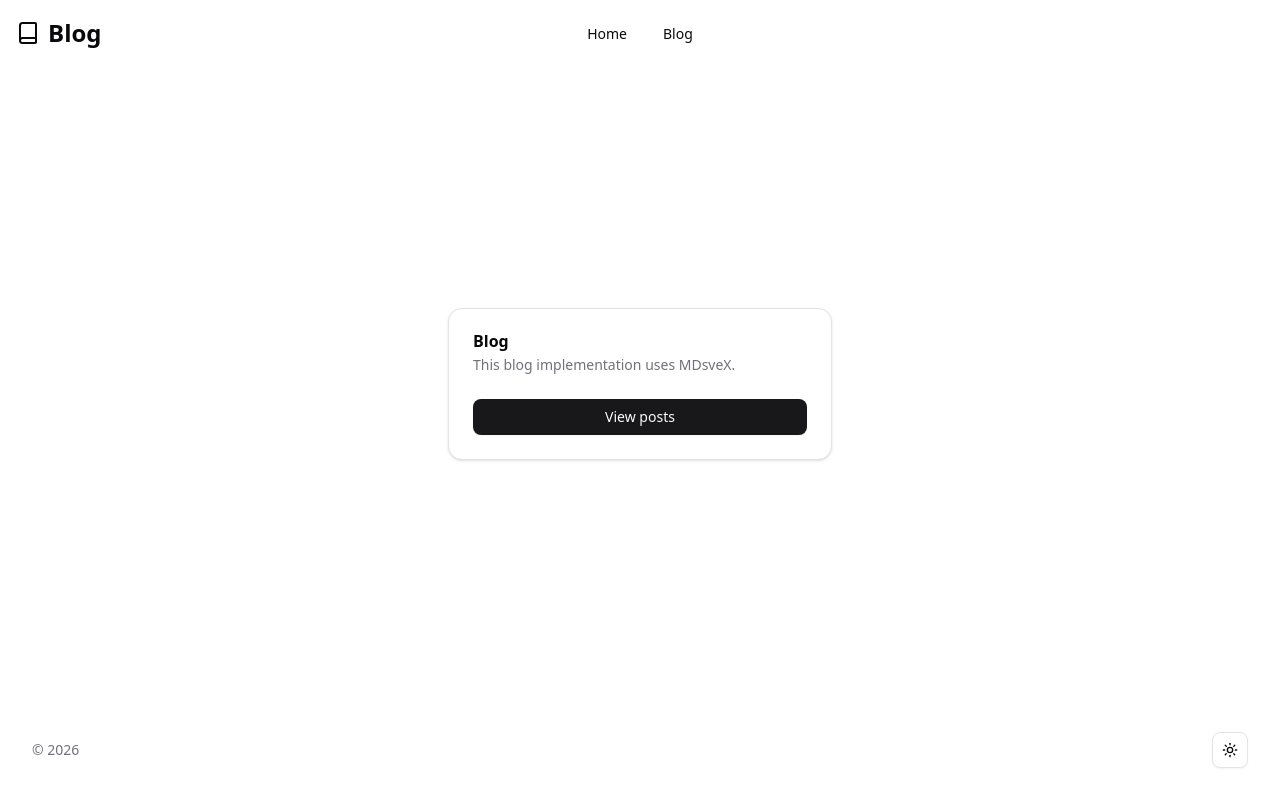
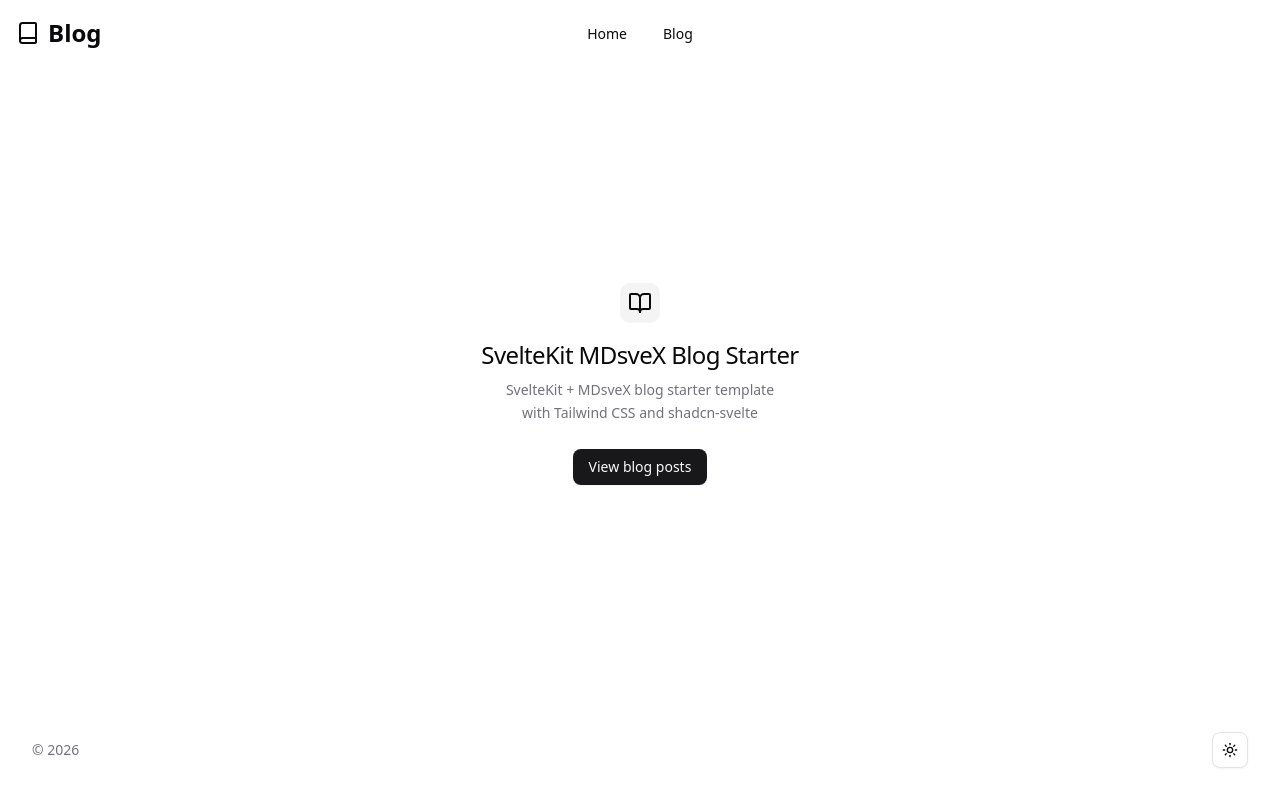
Before and after one commit to olegpolin/sveltekit-mdsvex-blog-starter, a SvelteKit app: page / in a window 1280 px wide. Built offline with nearby package versions, Linux system fonts and the light colour scheme.

Commit message:
Update link to blog page in homepage

```diff
--- a/src/routes/+page.svelte
+++ b/src/routes/+page.svelte
@@ -1,6 +1,7 @@
 <script lang="ts">
-  import * as Card from '$lib/components/ui/card';
+  import * as Empty from '$lib/components/ui/empty';
   import { Button } from '$lib/components/ui/button';
+  import BookOpenIcon from '@lucide/svelte/icons/book-open';
 </script>
 
 <svelte:head>
@@ -8,14 +9,15 @@
 	<meta name="description" content="SvelteKit + MDsveX blog starter template with Tailwind CSS and shadcn-svelte" />
 </svelte:head>
 
-<div class="grow flex items-center justify-center">
-  <Card.Root class="w-full max-w-96">
-    <Card.Header>
-      <Card.Title>Blog</Card.Title>
-      <Card.Description>This blog implementation uses MDsveX.</Card.Description>
-    </Card.Header>
-    <Card.Footer>
-      <Button class="w-full" href="/blog">View posts</Button>
-    </Card.Footer>
-  </Card.Root>
-</div>
+<Empty.Root>
+  <Empty.Header>
+    <Empty.Media variant="icon">
+      <BookOpenIcon />
+    </Empty.Media>
+    <Empty.Title class="text-2xl">SvelteKit MDsveX Blog Starter</Empty.Title>
+    <Empty.Description>SvelteKit + MDsveX blog starter template with Tailwind CSS and shadcn-svelte</Empty.Description>
+  </Empty.Header>
+  <Empty.Content>
+    <Button href="/blog">View blog posts</Button>
+  </Empty.Content>
+</Empty.Root>
```
